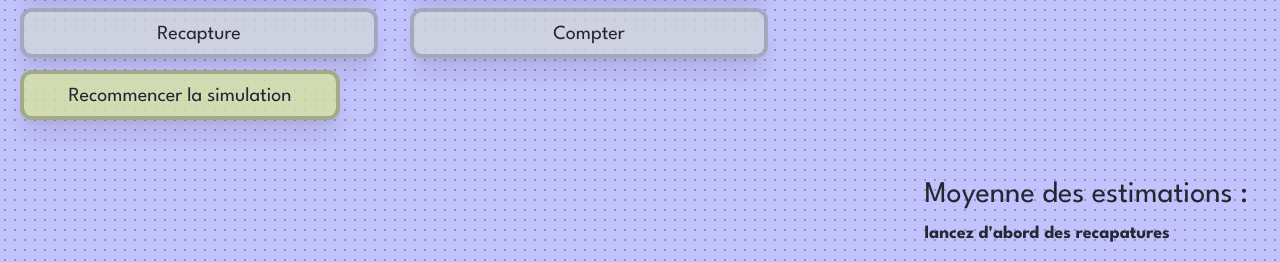
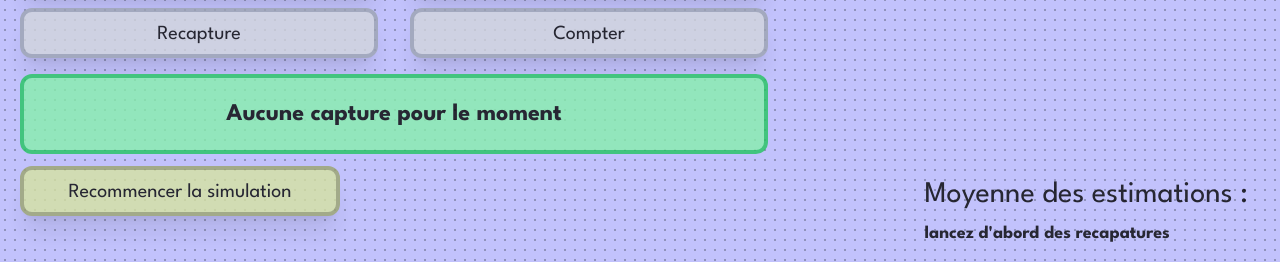
Before and after one commit to zonetecde/CMR-simulator, a SvelteKit app: page / in a window 1280 px wide. Both pictures are taken after a click on the button "Commencer la simulation". Shown: the part 535-797 px from the top of the page. Built offline with nearby package versions, Linux system fonts and the light colour scheme.

Commit message:
+ ui changes

```diff
--- a/src/routes/+page.svelte
+++ b/src/routes/+page.svelte
@@ -15,6 +15,7 @@
 	let didMark: boolean = false;
 	let poissonsCaptures: Coordonnees[];
 	let nbrePoisson = 0;
+	let isCapturing = false;
 
 	let nbrePoissonMarque: number = 0;
 	let nbrePoissonRecuperes: {
@@ -49,7 +50,9 @@
 	}
 
 	async function handleRecaptureButtonClicked() {
+		isCapturing = true;
 		poissonsCaptures = await lac.captureFish(toCapture);
+		isCapturing = false;
 	}
 
 	function handleMarquageButtonClicked() {
@@ -210,7 +213,7 @@
 					<button
 						class="px-4 pt-2 pb-1.5 text-xl bg-[#a1e3c4] border-[#6ca472] shadow-xl rounded-xl border-4 duration-150 hover:bg-[#84c3a6] disabled:bg-gray-300 disabled:border-gray-400"
 						on:click={handleRecaptureButtonClicked}
-						disabled={!didMark || (poissonsCaptures && poissonsCaptures.length > 0)}
+						disabled={!didMark || (poissonsCaptures && poissonsCaptures.length > 0) || isCapturing}
 						>Recapture
 					</button>
 					<button
@@ -221,24 +224,17 @@
 					</button>
 				</div>
 
-				<button
-					class="w-80 px-4 pt-2 pb-1.5 text-xl bg-[#d5e3a1] border-[#9aa46c] shadow-xl rounded-xl mt-3 border-4 duration-150 hover:bg-[#b0c384]"
-					on:click={() => {
-						location.reload();
-					}}
-					>Recommencer la simulation
-				</button>
-
 				<!-- Tableau -->
 				<div
-					class="mt-4 bg-blue-500 rounded-xl justify-center flex flex-wrap overflow-auto max-h-[800px] overflow-y-scroll"
+					class="mt-4 bg-green-300 border-4 border-green-500 rounded-xl justify-center flex flex-wrap overflow-auto max-h-[800px] overflow-y-scroll"
 				>
+					{#if nbrePoissonRecuperes.length > 0}
 						{#each nbrePoissonRecuperes as donnee}
 							<div class="p-4">
 								<p class="text-2xl font-bold text-center underline mb-4">
 									Capture numéro {donnee.id}
 								</p>
-							<table class="w-[450px] text-left">
+								<table class="w-[40%] text-left">
 									<tr>
 										<th></th>
 										<th>Lac</th>
@@ -257,7 +253,18 @@
 								</table>
 							</div>
 						{/each}
+					{:else}
+						<p class="text-2xl font-bold text-center py-5">Aucune capture pour le moment</p>
+					{/if}
 				</div>
+
+				<button
+					class="w-80 px-4 pt-2 pb-1.5 text-xl bg-[#d5e3a1] border-[#9aa46c] shadow-xl rounded-xl mt-3 border-4 duration-150 hover:bg-[#b0c384]"
+					on:click={() => {
+						location.reload();
+					}}
+					>Recommencer la simulation
+				</button>
 
 				<p class="text-3xl absolute right-8 bottom-4">
 					Moyenne des estimations :
```
Lines whose indentation alone changed are shown as unchanged.
